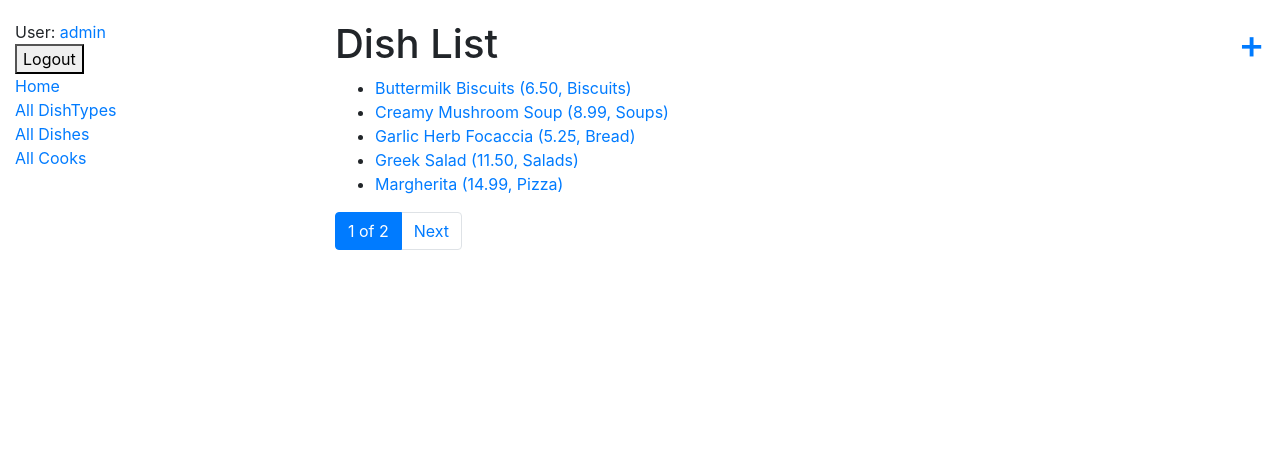
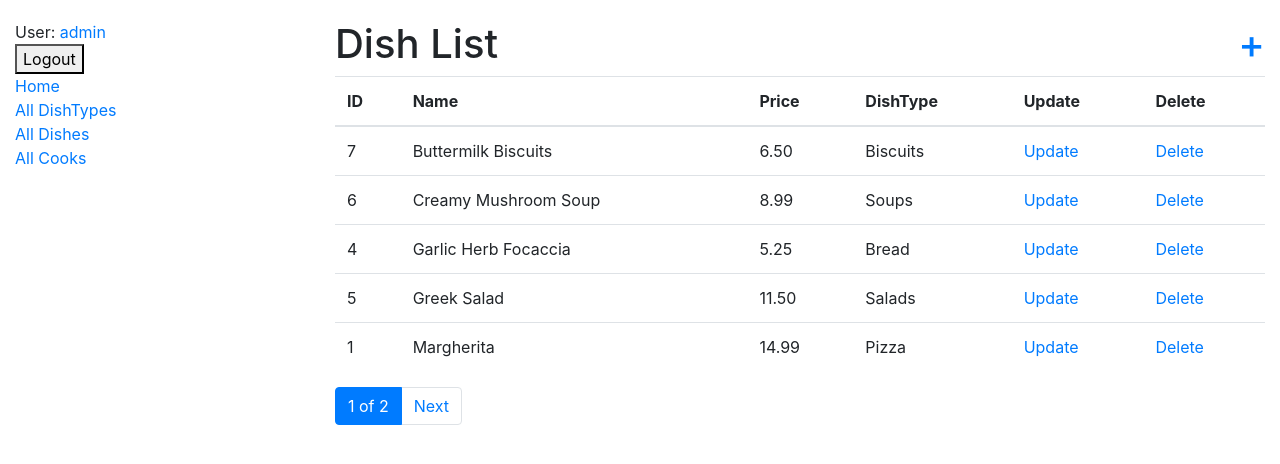
Before and after one commit to irina957/restaurant-kitchen-manager, a Django app: page /dishes/ in a window 1280 px wide. Shown: the top 464 px of the page. Run offline with Django 5.2, Linux system fonts and the light colour scheme; a user stored in the database is signed in; data comes from the database, SQL or seed files in the repository.

Commit message:
feat: add Update and Delete functionality for Dish

```diff
--- a/kitchen/urls.py
+++ b/kitchen/urls.py
@@ -1,7 +1,7 @@
 from django.urls import path
 
 from kitchen.views import index, DishTypeListView, DishListView, CookListView, DishDetailView, CookDetailView, \
-    DishCreateView, DishTypeCreateView, DishTypeUpdateView, DishTypeDeleteView
+    DishCreateView, DishTypeCreateView, DishTypeUpdateView, DishTypeDeleteView, DishUpdateView, DishDeleteView
 
 urlpatterns = [
     path("", index, name="index"),
@@ -12,6 +12,8 @@ urlpatterns = [
     path("dishes/", DishListView.as_view(), name="dish-list"),
     path("dishes/<int:pk>/", DishDetailView.as_view(), name="dish-detail"),
     path("dishes/create/", DishCreateView.as_view(), name="dish-create"),
+    path("dishes/<int:pk>/update", DishUpdateView.as_view(), name="dish-update"),
+    path("dishes/<int:pk>/delete", DishDeleteView.as_view(), name="dish-delete"),
     path("cooks/", CookListView.as_view(), name="cook-list"),
 
     path("cooks/<int:pk>/", CookDetailView.as_view(), name="cook-detail"),
--- a/kitchen/views.py
+++ b/kitchen/views.py
@@ -53,6 +53,17 @@ class DishCreateView(LoginRequiredMixin, generic.CreateView):
     success_url = reverse_lazy("kitchen:dish-list")
     template_name = "kitchen/dish_form.html"
 
+class DishUpdateView(LoginRequiredMixin, generic.UpdateView):
+    model = Dish
+    fields = "__all__"
+    success_url = reverse_lazy("kitchen:dish-list")
+    template_name = "kitchen/dish_form.html"
+
+
+class DishDeleteView(LoginRequiredMixin, generic.DeleteView):
+    model = Dish
+    template_name = "kitchen/dish_confirm_delete.html"
+    success_url = reverse_lazy("kitchen:dish-list")
 
 class DishTypeCreateView(LoginRequiredMixin, generic.CreateView):
     model = DishType
--- a/templates/kitchen/dish_form.html
+++ b/templates/kitchen/dish_form.html
@@ -1,7 +1,7 @@
 {% extends "base.html" %}
 {% load crispy_forms_filters %}
 {% block content %}
-  <h1>Create Dish</h1>
+  <h1>{{ object|yesno:"Update,Create" }} Dish</h1>
   <form action="" method="post" novalidate>
   {% csrf_token %}
   {{ form|crispy }}
--- a/templates/kitchen/dish_list.html
+++ b/templates/kitchen/dish_list.html
@@ -2,11 +2,29 @@
 {% block content %}
   <h1>Dish List <a style="float:right" href="{% url 'kitchen:dish-create' %}">+</a></h1>
   {% if dish_list %}
-    <ul>
+    <table class="table">
+      <thead>
+      <tr>
+        <th>ID</th>
+        <th>Name</th>
+        <th>Price</th>
+        <th>DishType</th>
+        <th>Update</th>
+        <th>Delete</th>
+      </tr>
+      </thead>
+      <tbody>
       {% for dish in dish_list %}
-        <li><a href="{{ dish.get_absolute_url }}">{{ dish.name }} ({{ dish.price }}, {{ dish.dish_type }})</a></li>
+        <tr>
+          <td>{{ dish.id }}</td>
+          <td>{{ dish.name }}</td>
+          <td>{{ dish.price }}</td>
+          <td>{{ dish.dish_type }}</td>
+        <td><a href="{% url 'kitchen:dish-update' dish.id %}">Update</a></td>
+        <td><a href="{% url 'kitchen:dish-delete' dish.id %}">Delete</a></td>
+        </tr>
       {% endfor %}
-    </ul>
+    </table>
   {% else %}
     <p>There are no Dishes</p>
   {% endif %}
```
Also changed, not shown: templates/kitchen/dish_confirm_delete.html (added, +14 -0 lines).
